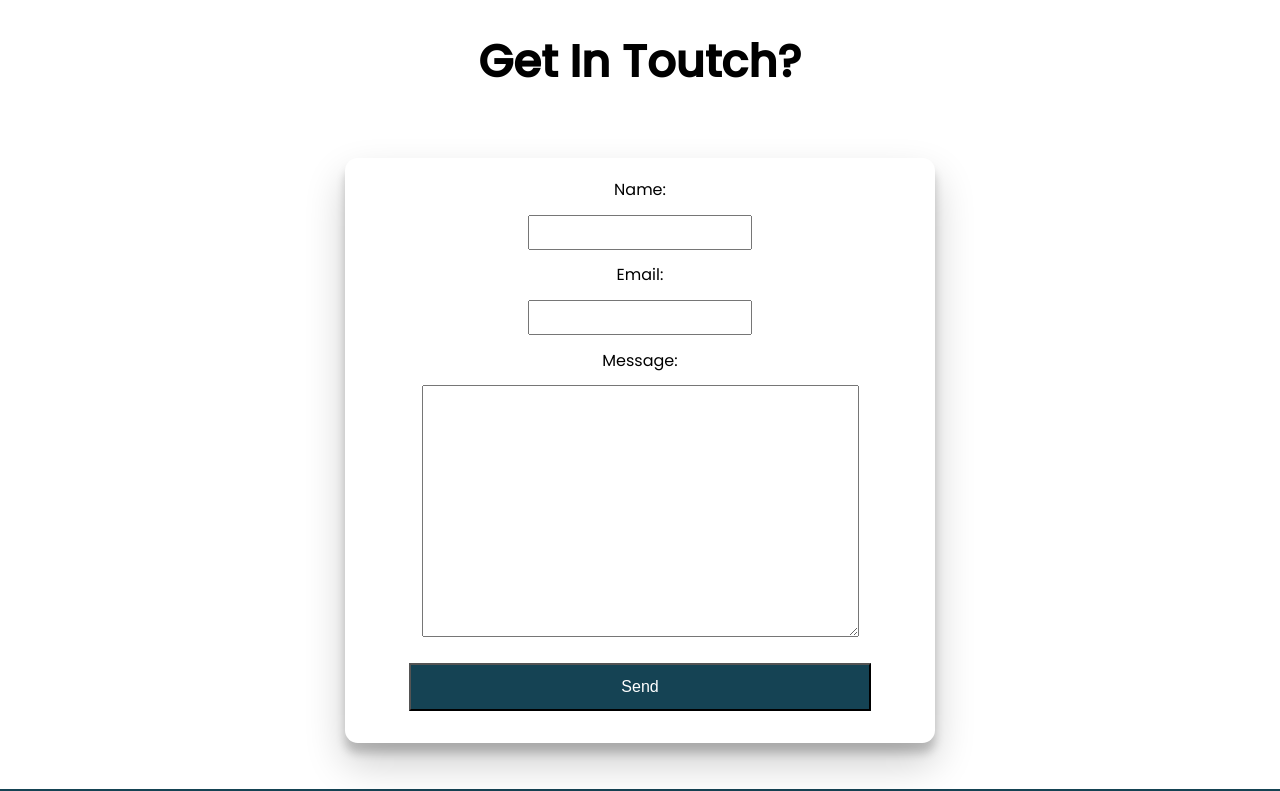
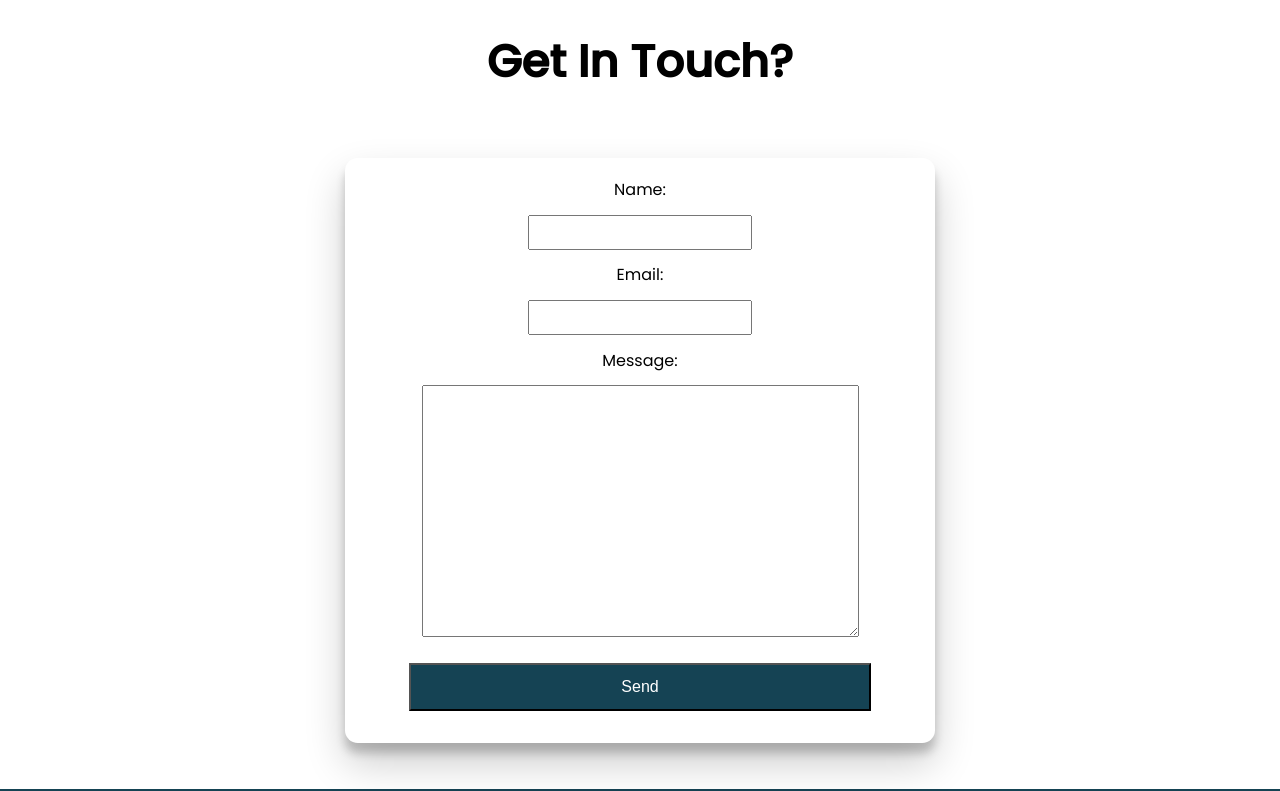
Before and after one commit to MeRichard123/WebDev-Portfolio, a plain HTML site: page contact/index.html in a window 1280 px wide. Shown: the part 68-859 px from the top of the page. Drawn offline with Linux system fonts and the light colour scheme.

Commit message:
Update index.html

```diff
--- a/contact/index.html
+++ b/contact/index.html
@@ -34,7 +34,7 @@
       </nav>
     </header>
     <h1 class="contact-title">
-      Get In Toutch?
+      Get In Touch?
     </h1>
     <section class="form-section">
       <form netlify>
```
